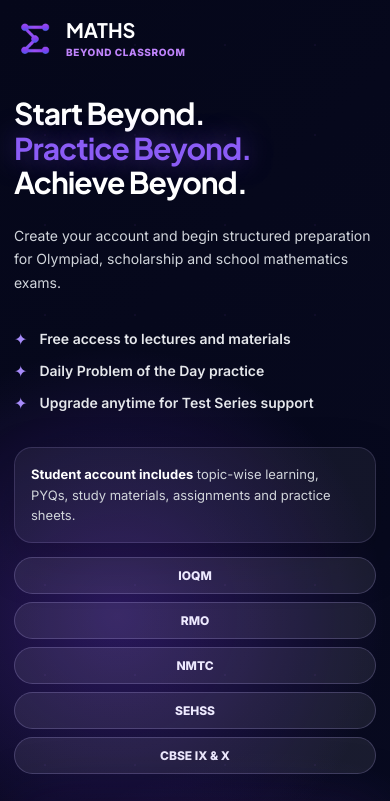
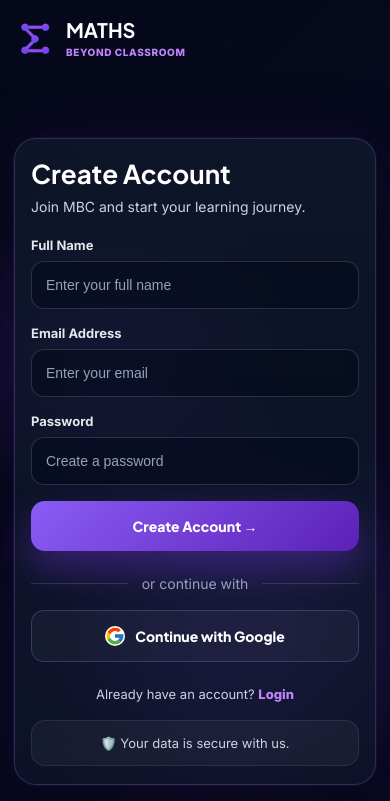
Before and after one commit to avilash07it/maths-beyond-classroom, a React (Vite) app: page /register in a window 390 px wide. Shown: the top 801 px of the page. Built offline with nearby package versions, Linux system fonts and the light colour scheme; no server answers.

Commit message:
Responsiveness Improvement 8

```diff
--- a/src/pages/Register/Register.css
+++ b/src/pages/Register/Register.css
@@ -536,7 +536,7 @@
   }
 
   .register-left{
-    padding-top:0;
+display: none;
   }
 
   .register-brand-text h1{
```
